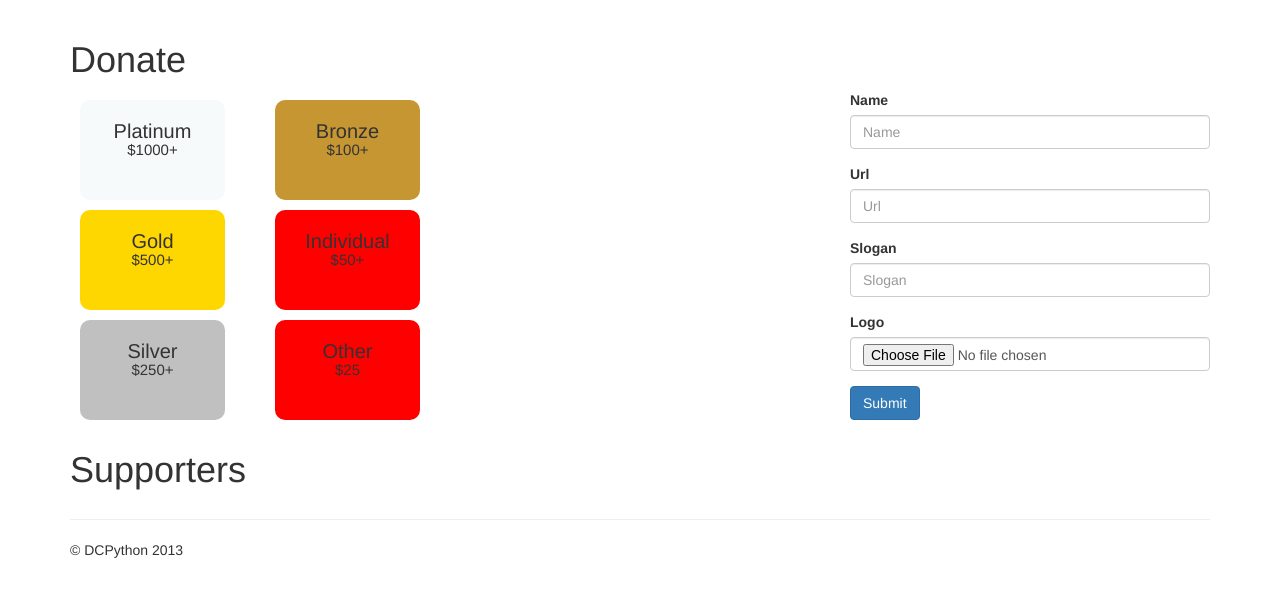
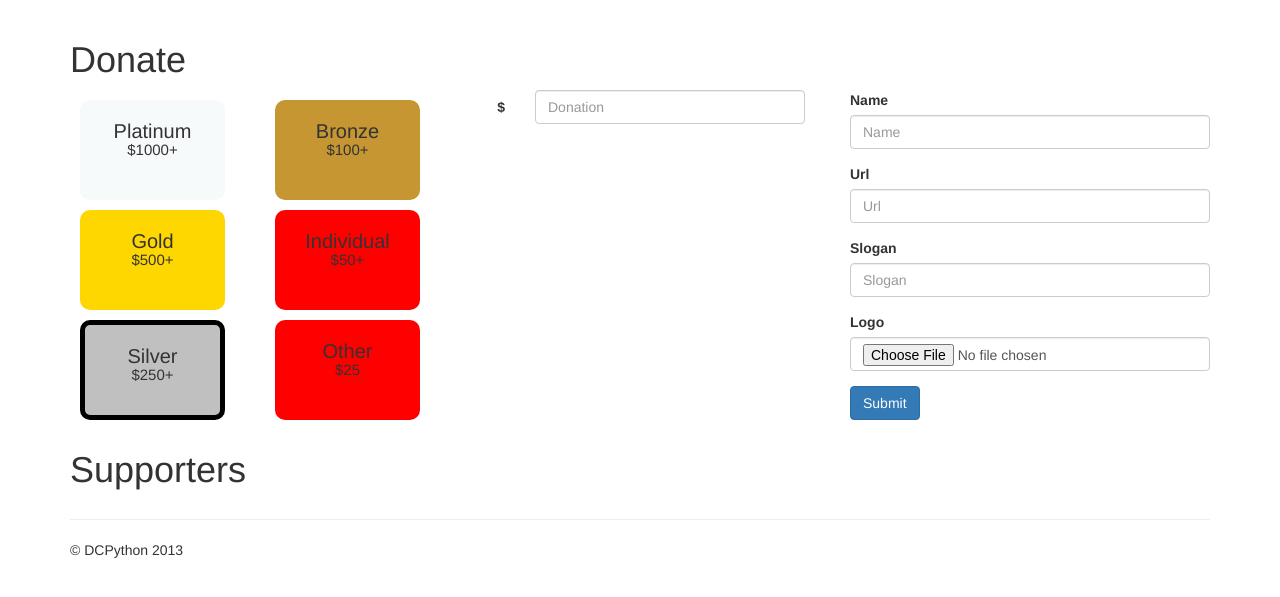
Before and after one commit to ohimors/dcpython-django, a Django app: template support/templates/support/support.html in a window 1280 px wide. Shown: the part 52-649 px from the top of the page. Run offline with Django 3.2, Linux system fonts and the light colour scheme; tables that the repository leaves empty hold one stand-in row (values such as "Sample post"); the template is opened without the code that fills it: values that come from a table or form of the project are taken from there, most other values are stand-ins (such as "Sample title", 1, 10 or a date in 2020); some libraries are stand-ins or nearby versions.

Commit message:
started donations

```diff
--- a/dcpython/settings.py
+++ b/dcpython/settings.py
@@ -5,6 +5,7 @@ BASE_DIR = os.path.join(os.path.dirname(os.path.abspath(__file__)), "..")
 
 MEETUP_API_KEY = env.get("MEETUP_API_KEY", "5b7d196f674c6d74514b1c45dc4a4f")
 GOOGLE_API_KEY = env.get("GOOGLE_API_KEY", "AIzaSyAI0V0ZxALAxiDf1gpOywhj_REJHcu_sAU")
+BALANCED_URI = env.get("BALANCED_URI", "ak-test-OALWFXFIUwLCzP0CmUWstJIvyQUWe2u5")
 
 # Django settings for dcpython project.
 
--- a/support/templates/support/support.html
+++ b/support/templates/support/support.html
@@ -3,7 +3,13 @@
 
 {% block title %}Donate{% endblock %}
 
-{% block content %}
+{% block head %}
+  <script type="text/javascript" src="https://js.balancedpayments.com/v1/balanced.js"></script>
+
+  <script type="text/javascript">
+    balanced.init({{ balanced_uri }});
+  </script>
+
   <style type="text/css">
   .donor_lvl {
     background-color: red;
@@ -37,7 +43,13 @@
   .bronze {
     background-color: #C69633;
   }
+  .donor_lvl.active {
+    border: solid black 5px;
+  }
   </style>
+{% endblock %}
+
+{% block content %}
   <div class="container">
     <div class="row">
       <div class="col-lg-12">
@@ -56,7 +68,7 @@
           <h2>$500+</h2>
         </div>
 
-        <div class="donor_lvl silver">
+        <div class="donor_lvl silver active">
           <h1>Silver</h1>
           <h2>$250+</h2>
         </div>
@@ -77,8 +89,16 @@
           <h2>$25</h2>
         </div>
       </div>
+
       <div class="col-lg-4">
+        <form role="form" class="form-horizontal">
+          <label for="donationAmt" class="col-lg-2 control-label">$</label>
+          <div class="col-lg-10">
+            <input type="text" class="form-control" placeholder="Donation" id="donationAmt" />
+          </div>
+        </form>
       </div>
+
       <div class="col-lg-4">
         {% csrf_token %}
         {% bootstrap_form form %}
--- a/support/views.py
+++ b/support/views.py
@@ -2,11 +2,12 @@ from django.shortcuts import get_object_or_404, render
 from support.forms import DonorForm
 from support.models import Donor
 from django.template import RequestContext
+from django.conf import settings
 # Create your views here.
 
 def support(request):
     context = RequestContext(request)
-    context.update({"active": "donate", "form": DonorForm()})
+    context.update({"active": "donate", "form": DonorForm(), "balanced_uri": settings.BALANCED_URI })
     return render(request, 'support/support.html', context)
 
 def donor_update(request, secret=None):
```
